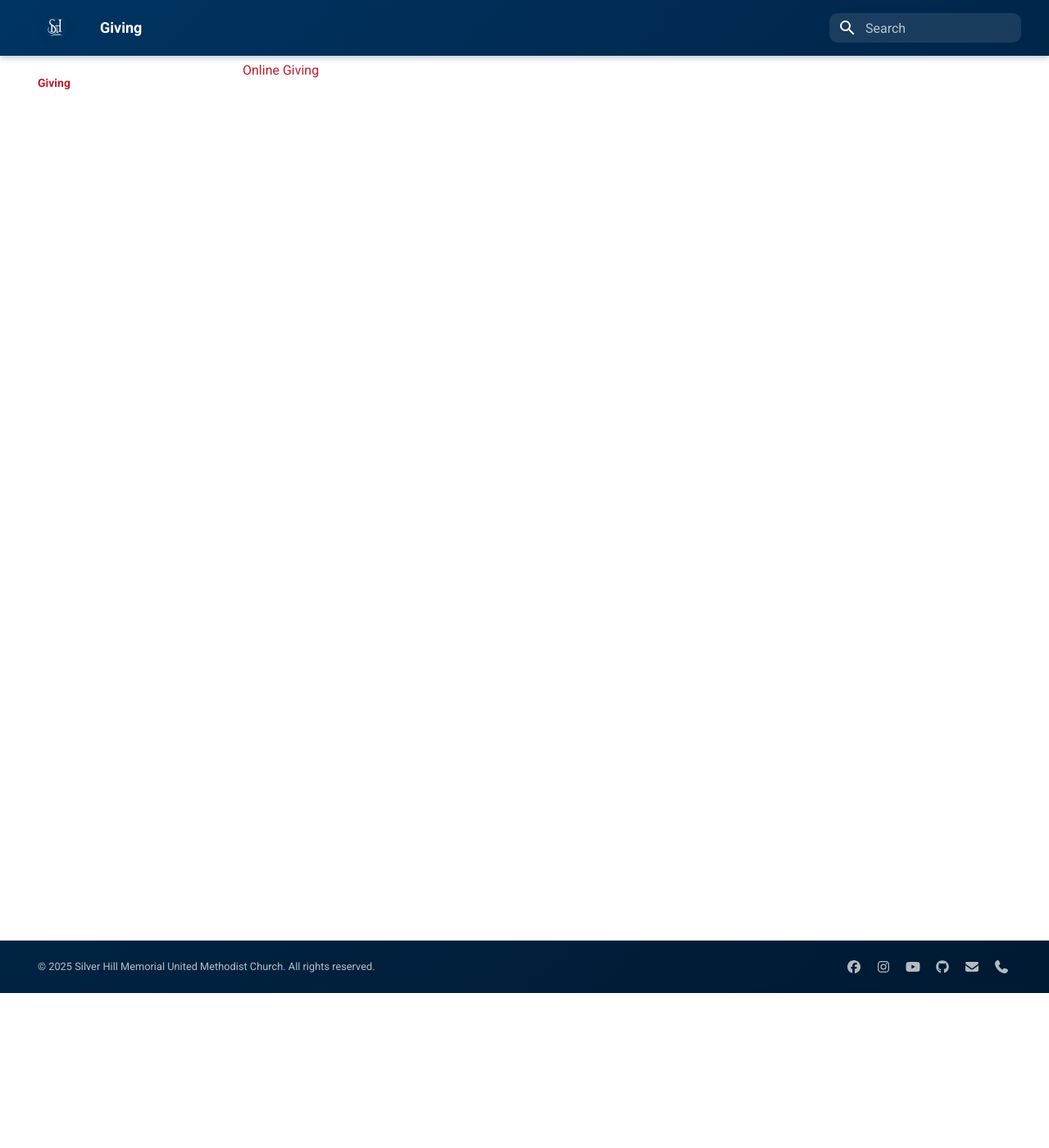
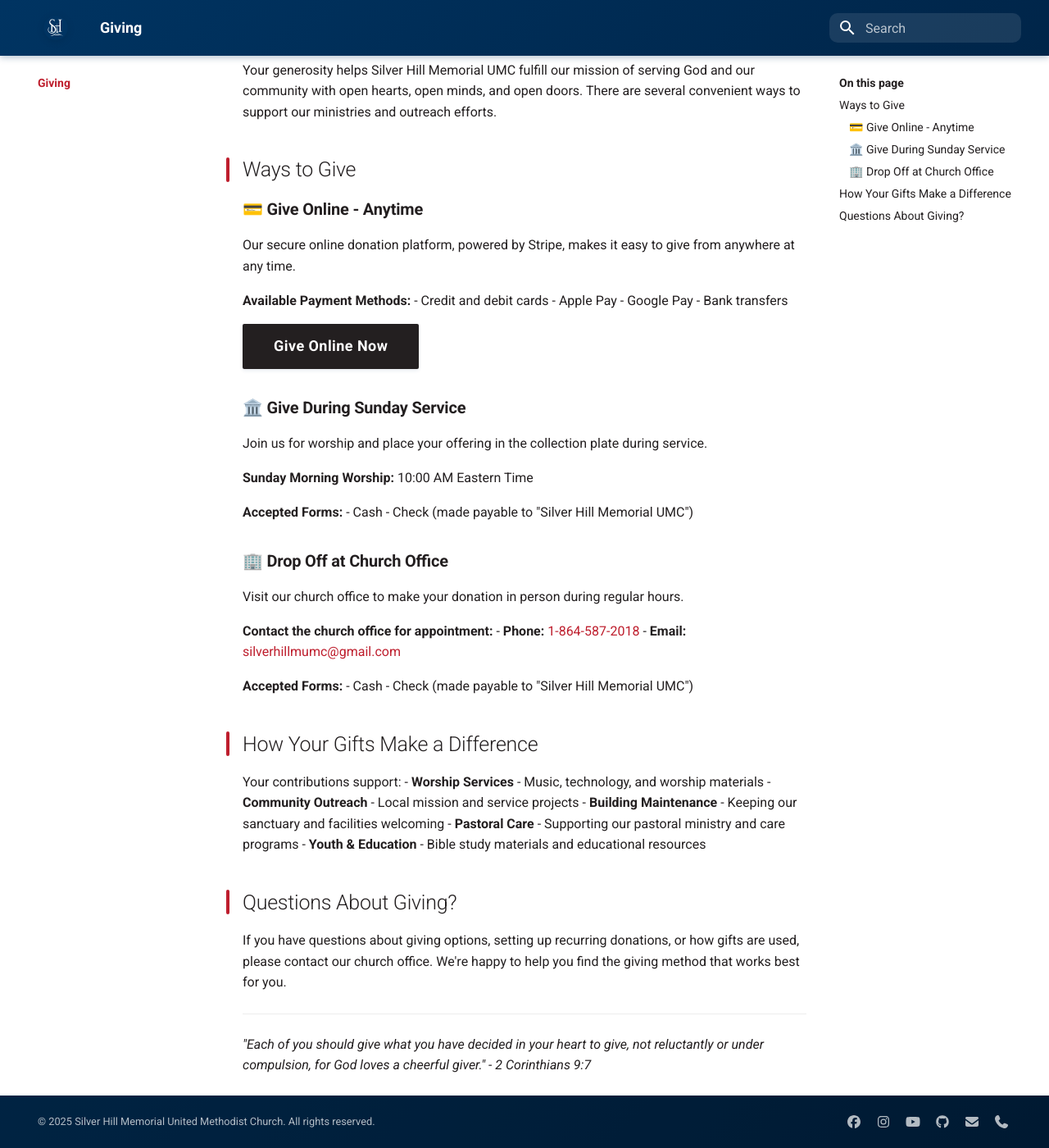
Before and after one commit to silver-hill-memorial-umc/silver-hill-mumc-website, an MkDocs documentation site: the page built from docs/giving.md, in a window 1280 px wide and 1400 px high, scrolled down 189 px. Shown: the whole window at 82% size. Built offline with MkDocs 1.6.1 and Material for MkDocs 9.7.7, drawn with Linux system fonts in a browser that asks for light colours.

Commit message:
some website clean up, correct broken links, enhance giving content and contact us information

```diff
--- a/docs/contact-us.md
+++ b/docs/contact-us.md
@@ -0,0 +1,51 @@
+# Contact Us
+
+We'd love to hear from you! Whether you're a first-time visitor, longtime member, or simply someone seeking a spiritual home, we're here to connect with you.
+
+## Get In Touch
+
+### Church Office
+**Phone:** [1-864-587-2018](tel:+1-864-587-2018)
+**Email:** [silverhillmumc@gmail.com](mailto:silverhillmumc@gmail.com)
+
+### Our Pastor
+**Rev. Morris Waymer, Jr.**
+Available for pastoral care, spiritual guidance, and appointment scheduling through the church office.
+
+## Visit Us
+
+### Church Location
+**Silver Hill Memorial United Methodist Church**
+Spartanburg, SC
+
+**Find us on Google Maps:** [https://maps.app.goo.gl/eJUeRBVKxBakPmEJ7](https://maps.app.goo.gl/eJUeRBVKxBakPmEJ7)
+
+### Sunday Service Times
+**Sunday Morning Worship:** 10:00 AM Eastern Time
+
+## Connect Online
+
+Stay connected with our church family through our digital channels:
+
+- **Facebook:** [Silver Hill Memorial UMC](https://www.facebook.com/p/Silver-Hill-Memorial-United-Methodist-Church-100064933170104/)
+- **Instagram:** [@silverhillmumc](https://www.instagram.com/silverhillmumc/)
+- **YouTube:** [Watch our services and sermons](https://www.youtube.com/@silverhillumc5597)
+
+## Questions?
+
+Whether you're interested in:
+- Joining our church family
+- Learning about our ministries
+- Scheduling a pastoral visit
+- Getting involved in community outreach
+- Understanding our beliefs and traditions
+
+We're here to help! Don't hesitate to reach out by phone, email, or stop by during service times.
+
+## Prayer Requests
+
+Have a prayer request? We'd be honored to pray with you and for you. Contact us through any of the methods above, and our pastoral team and prayer ministry will lift you up in prayer.
+
+---
+
+*"Come to me, all you who are weary and burdened, and I will give you rest." - Matthew 11:28*
--- a/docs/giving.md
+++ b/docs/giving.md
@@ -1,3 +1,53 @@
 # Giving
 
-[Online Giving](https://donate.stripe.com/bIYaGN1qb6SS1JS8ww)
+Your generosity helps Silver Hill Memorial UMC fulfill our mission of serving God and our community with open hearts, open minds, and open doors. There are several convenient ways to support our ministries and outreach efforts.
+
+## Ways to Give
+
+### 💳 **Give Online - Anytime**
+Our secure online donation platform, powered by Stripe, makes it easy to give from anywhere at any time.
+
+**Available Payment Methods:**
+- Credit and debit cards
+- Apple Pay
+- Google Pay
+- Bank transfers
+
+[Give Online Now](https://donate.stripe.com/bIYaGN1qb6SS1JS8ww){ .md-button .md-button--primary }
+
+### 🏛️ **Give During Sunday Service**
+Join us for worship and place your offering in the collection plate during service.
+
+**Sunday Morning Worship:** 10:00 AM Eastern Time
+
+**Accepted Forms:**
+- Cash
+- Check (made payable to "Silver Hill Memorial UMC")
+
+### 🏢 **Drop Off at Church Office**
+Visit our church office to make your donation in person during regular hours.
+
+**Contact the church office for appointment:**
+- **Phone:** [1-864-587-2018](tel:+1-864-587-2018)
+- **Email:** [silverhillmumc@gmail.com](mailto:silverhillmumc@gmail.com)
+
+**Accepted Forms:**
+- Cash
+- Check (made payable to "Silver Hill Memorial UMC")
+
+## How Your Gifts Make a Difference
+
+Your contributions support:
+- **Worship Services** - Music, technology, and worship materials
+- **Community Outreach** - Local mission and service projects
+- **Building Maintenance** - Keeping our sanctuary and facilities welcoming
+- **Pastoral Care** - Supporting our pastoral ministry and care programs
+- **Youth & Education** - Bible study materials and educational resources
+
+## Questions About Giving?
+
+If you have questions about giving options, setting up recurring donations, or how gifts are used, please contact our church office. We're happy to help you find the giving method that works best for you.
+
+---
+
+*"Each of you should give what you have decided in your heart to give, not reluctantly or under compulsion, for God loves a cheerful giver." - 2 Corinthians 9:7*
--- a/mkdocs.yml
+++ b/mkdocs.yml
@@ -49,7 +49,6 @@ nav:
     - Special Events: worship/events.md
   - Resources:
     - resources/index.md
-    - Sermons & Podcast: podcast.md
     - Bible Study: resources/bible-study.md
     - Church Documents: resources/documents.md
   - Get Involved:
```
Also changed, not shown: docs/index.md (+4 -4 lines), docs/podcast.md (deleted, +0 -6 lines), docs/resources/index.md (+1 -1 lines), docs/about.md (deleted).
